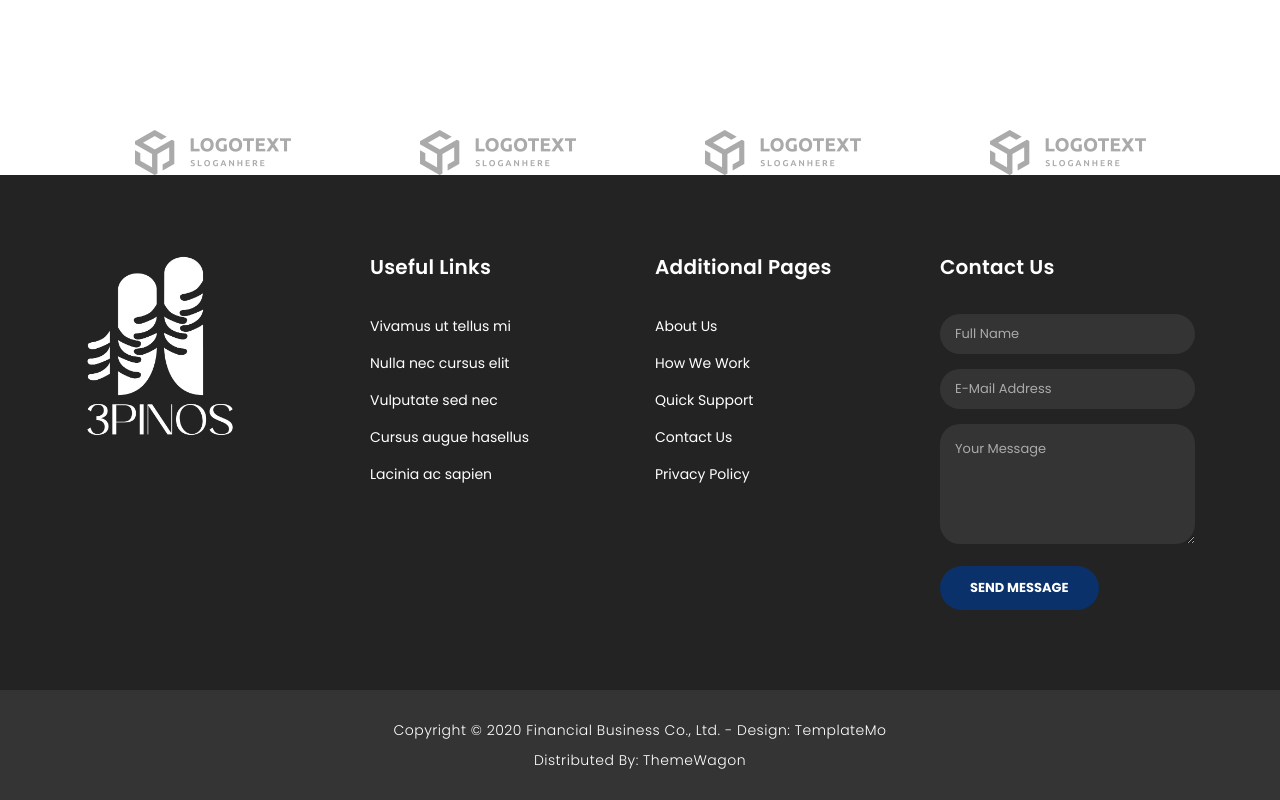
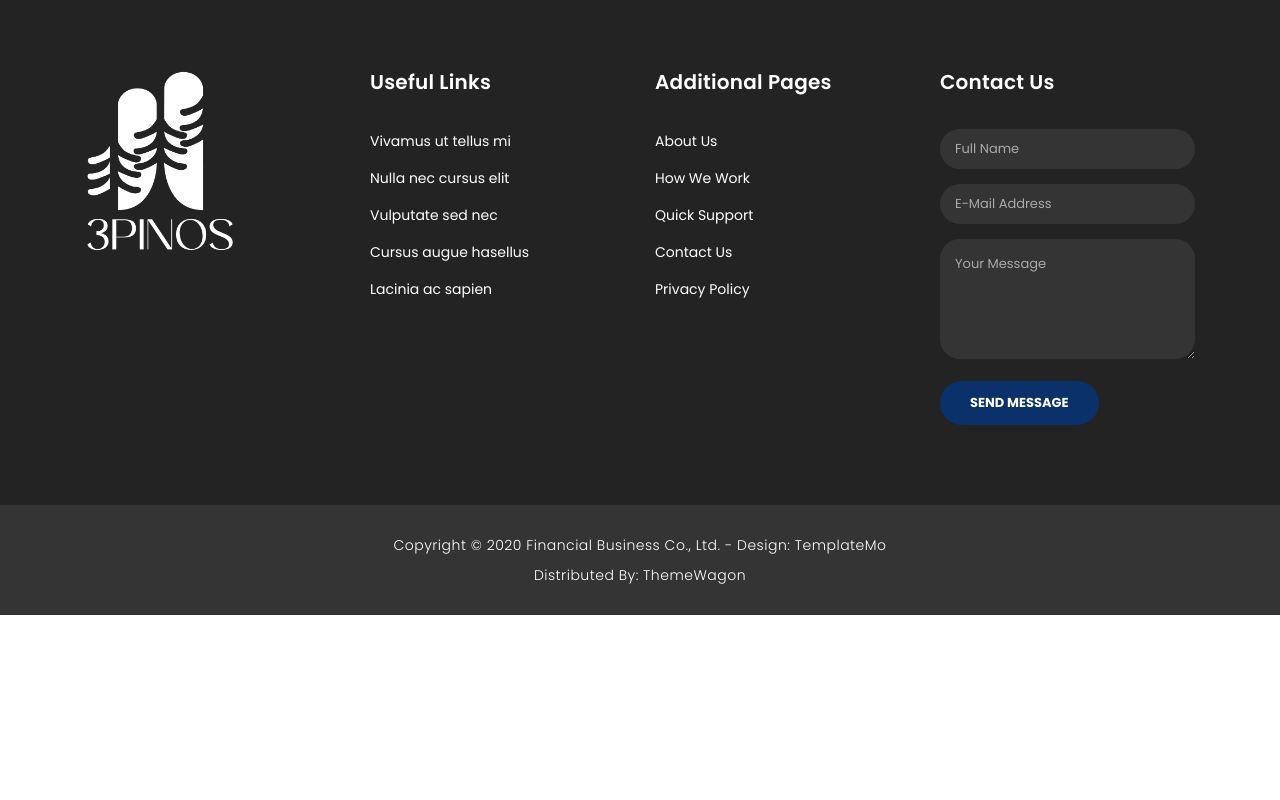
Before and after one commit to juan3312/3pinos, a plain HTML site: page services.html in a window 1280 px wide. Shown: the part 2317-3117 px from the top of the page. After the commit the page ends 2932 px from the top, so only its background shows below. Drawn offline with Linux system fonts and the light colour scheme.

Commit message:
se retiran logos debajo de formulario en services

```diff
--- a/services.html
+++ b/services.html
@@ -191,22 +191,6 @@ https://templatemo.com/tm-545-finance-business
         </div>
       </div>
     </div>
-
-    <div class="partners">
-      <div class="container">
-        <div class="row">
-          <div class="col-md-12">
-            <div class="owl-partners owl-carousel">
-              <div class="partner-item">
-                <img src="assets/images/client-01.png" alt="">
-              </div>
-            </div>
-          </div>
-        </div>
-      </div>
-    </div>
-
-
     <!-- Footer Starts Here -->
     <footer>
       <div class="container">
```
